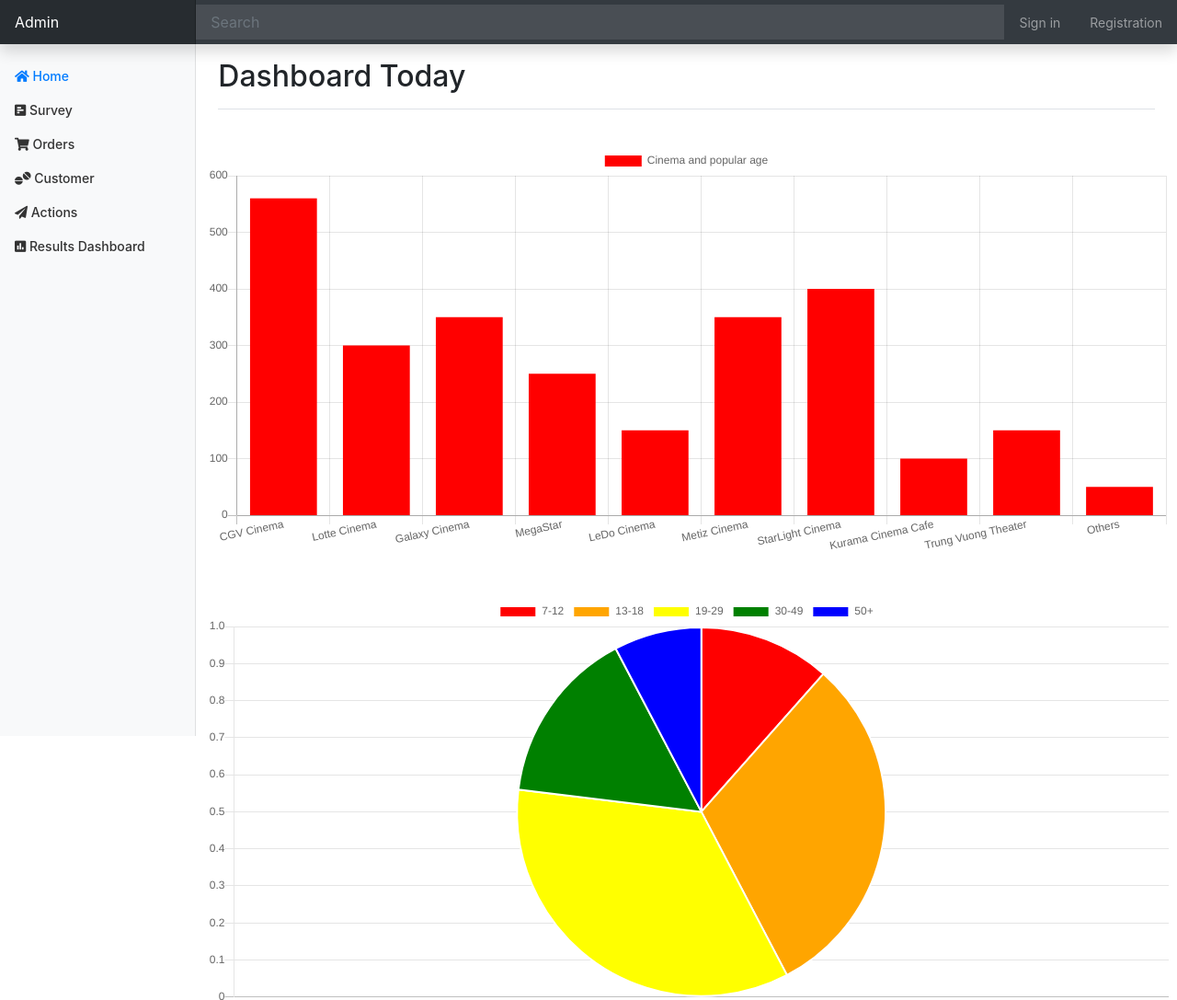
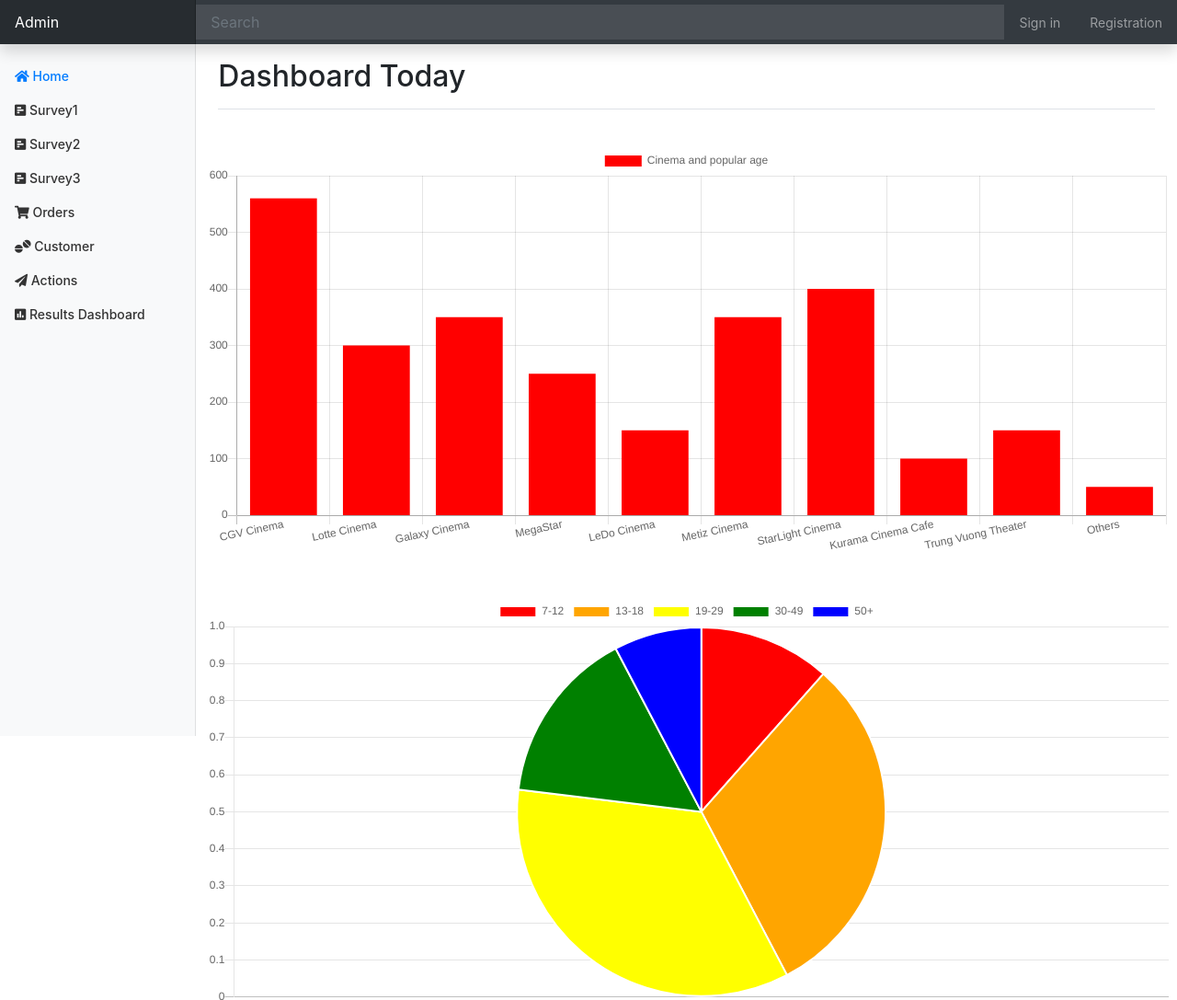
Before and after one commit to NguyenLeCongNguyen/Survey-Creator-Manager, a plain HTML site: page admin.html in a window 1280 px wide. Shown: the top 1087 px of the page at 92% size. Drawn offline with nearby package versions, Linux system fonts and the light colour scheme.

Commit message:
Update admin.html

```diff
--- a/admin.html
+++ b/admin.html
@@ -47,11 +47,26 @@
                         </li>
 
                         <li class="nav-item">
-                            <a class="nav-link" href="index.html">
+                            <a class="nav-link" href="survey.html">
                                 <i class="fas fa-poll-h"></i>
-                                Survey
+                                Survey1
                             </a>
                         </li>
+
+                        <li class="nav-item">
+                            <a class="nav-link" href="survey2.html">
+                                <i class="fas fa-poll-h"></i>
+                                Survey2
+                            </a>
+                        </li>
+
+                        <li class="nav-item">
+                            <a class="nav-link" href="survey3.html">
+                                <i class="fas fa-poll-h"></i>
+                                Survey3
+                            </a>
+                        </li>
+
 
                         <li class="nav-item">
                             <a class="nav-link" href="order.html">
```
